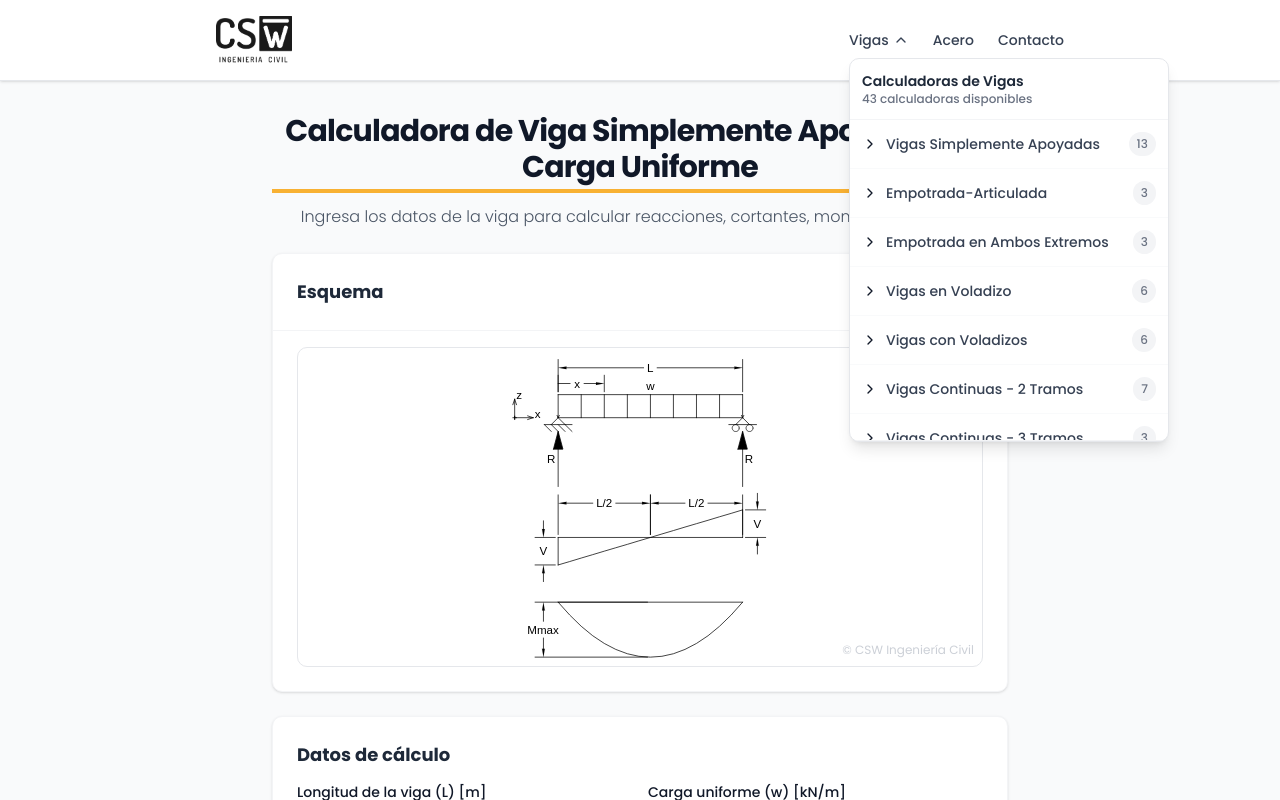
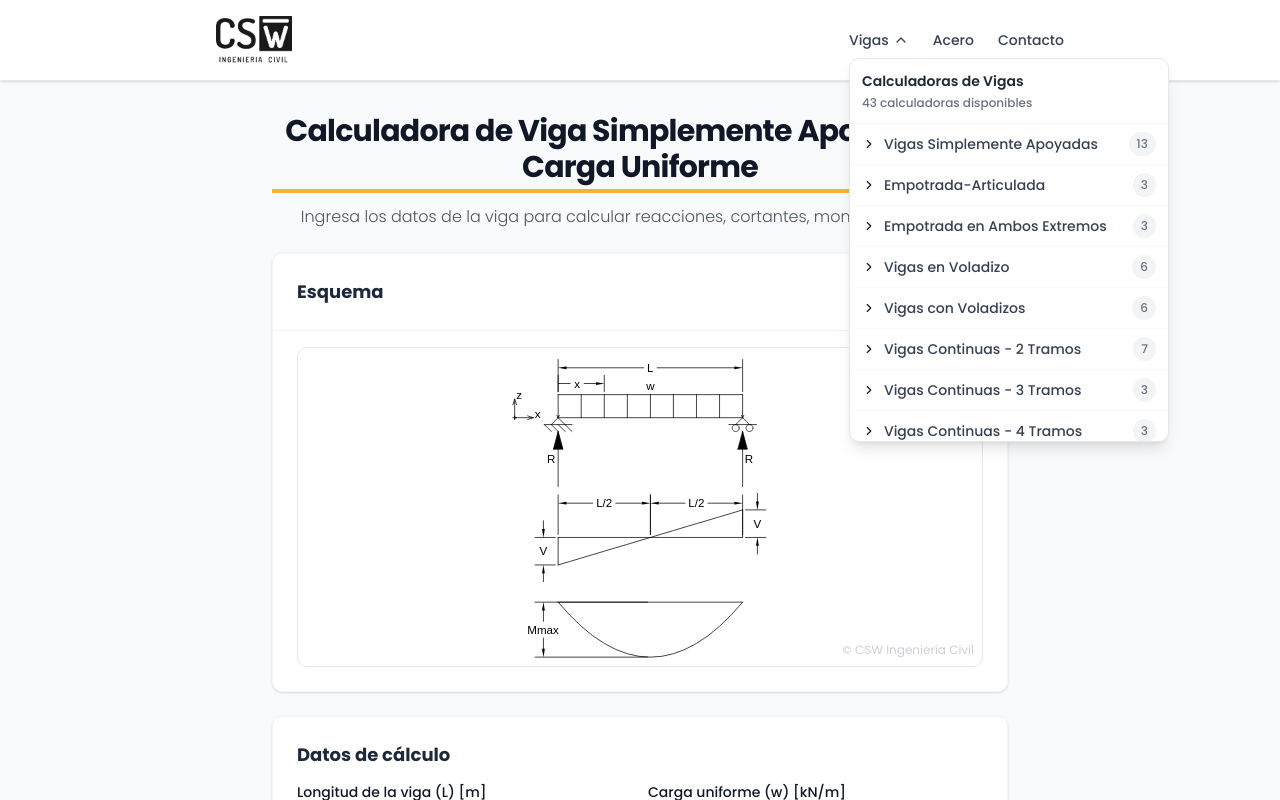
Before and after one commit to Gauss137/viga-simplemente-apoyada-carga-uniforme, a Next.js app: page /vigas/simplemente-apoyadas/carga-uniforme in a window 1280 px wide. Both pictures are taken after a click on the button "Vigas". Shown: the top 800 px of the page. Built offline with nearby package versions, Linux system fonts and the light colour scheme.

Commit message:
Fix dropdown alignment and interaction issues - prevent premature closing and improve visual layout

```diff
--- a/components/BeamDropdown.tsx
+++ b/components/BeamDropdown.tsx
@@ -10,9 +10,11 @@ export function BeamDropdown() {
   const [openCategories, setOpenCategories] = useState<string[]>([]);
   const dropdownRef = useRef<HTMLDivElement>(null);
 
-  const toggleCategory = (categoryKey: string, e: React.MouseEvent) => {
+  const toggleCategory = (categoryKey: string, e?: React.MouseEvent) => {
+    if (e) {
       e.preventDefault();
       e.stopPropagation();
+    }
     setOpenCategories(prev =>
       prev.includes(categoryKey)
         ? prev.filter(key => key !== categoryKey)
@@ -69,10 +71,11 @@ export function BeamDropdown() {
         <div
           className="absolute top-full left-0 mt-2 w-80 bg-white border border-gray-200 rounded-lg shadow-lg z-50 max-h-96 overflow-hidden"
           onClick={handleDropdownClick}
+          onMouseDown={(e) => e.preventDefault()}
         >
                         <div className="p-3 border-b border-gray-100">
-            <h3 className="font-semibold text-gray-800">Calculadoras de Vigas</h3>
-            <p className="text-xs text-gray-500">
+                <h3 className="font-semibold text-gray-800 text-sm">Calculadoras de Vigas</h3>
+                <p className="text-xs text-gray-500 mt-1">
                   43 calculadoras disponibles
                 </p>
               </div>
@@ -81,47 +84,51 @@ export function BeamDropdown() {
             {Object.entries(BEAM_CATEGORIES).map(([categoryKey, category]) => (
               <div key={categoryKey} className="border-b border-gray-50 last:border-b-0">
                 <button
-                  onClick={(e) => toggleCategory(categoryKey, e)}
-                  className="w-full flex items-center justify-between p-3 hover:bg-gray-50 transition-colors text-left focus:outline-none focus:bg-gray-50"
+                  onClick={(e) => {
+                    e.preventDefault();
+                    e.stopPropagation();
+                    toggleCategory(categoryKey);
+                  }}
+                  className="w-full flex items-center justify-between p-2 px-3 hover:bg-gray-50 transition-colors text-left focus:outline-none focus:bg-gray-50"
                 >
-                  <div className="flex items-center">
+                  <div className="flex items-center min-w-0 flex-1">
                     <ChevronRight
-                      size={16}
-                      className={`mr-2 transition-transform duration-200 ${
+                      size={14}
+                      className={`mr-2 transition-transform duration-200 flex-shrink-0 ${
                         openCategories.includes(categoryKey) ? 'rotate-90' : ''
                       }`}
                     />
-                    <span className="text-sm font-medium text-gray-700">
+                    <span className="text-sm font-medium text-gray-700 truncate">
                       {category.title}
                     </span>
                   </div>
-                  <span className="text-xs text-gray-500 bg-gray-100 px-2 py-1 rounded-full">
+                  <span className="text-xs text-gray-500 bg-gray-100 px-2 py-1 rounded-full ml-2 flex-shrink-0">
                     {category.count}
                   </span>
                 </button>
 
                 {openCategories.includes(categoryKey) && (
-                  <div className="pl-6 pb-2 bg-gray-25">
+                  <div className="pl-4 pb-1 bg-gray-50/50">
                     {category.calculators.map((calculator) => (
                       <div key={calculator.id} className="mb-1">
                         {calculator.implemented ? (
                           <Link
                             href={calculator.route}
-                            className="flex items-center p-2 text-sm text-gray-600 hover:text-[#f1d475] hover:bg-gray-50 rounded transition-colors"
+                            className="flex items-center p-2 px-3 text-sm text-gray-600 hover:text-[#f1d475] hover:bg-white rounded-sm transition-colors min-w-0"
                             onClick={(e) => {
                               e.stopPropagation();
                               closeDropdown();
                             }}
                           >
-                            <CheckCircle size={14} className="mr-2 text-green-500 flex-shrink-0" />
-                            <span className="flex-1">{calculator.title}</span>
+                            <CheckCircle size={12} className="mr-2 text-green-500 flex-shrink-0" />
+                            <span className="flex-1 truncate">{calculator.title}</span>
                           </Link>
                         ) : (
-                          <div className="flex items-center p-2 text-sm text-gray-400 cursor-not-allowed">
-                            <Circle size={14} className="mr-2 text-gray-300 flex-shrink-0" />
-                            <span className="flex-1">{calculator.title}</span>
-                            <span className="text-xs text-gray-400 bg-gray-100 px-2 py-0.5 rounded-full whitespace-nowrap">
-                              Próximamente
+                          <div className="flex items-center p-2 px-3 text-sm text-gray-400 cursor-not-allowed min-w-0">
+                            <Circle size={12} className="mr-2 text-gray-300 flex-shrink-0" />
+                            <span className="flex-1 truncate">{calculator.title}</span>
+                            <span className="text-xs text-gray-400 bg-gray-100 px-1.5 py-0.5 rounded text-center ml-2 flex-shrink-0">
+                              Próx.
                             </span>
                           </div>
                         )}
```
Lines whose indentation alone changed are shown as unchanged.
